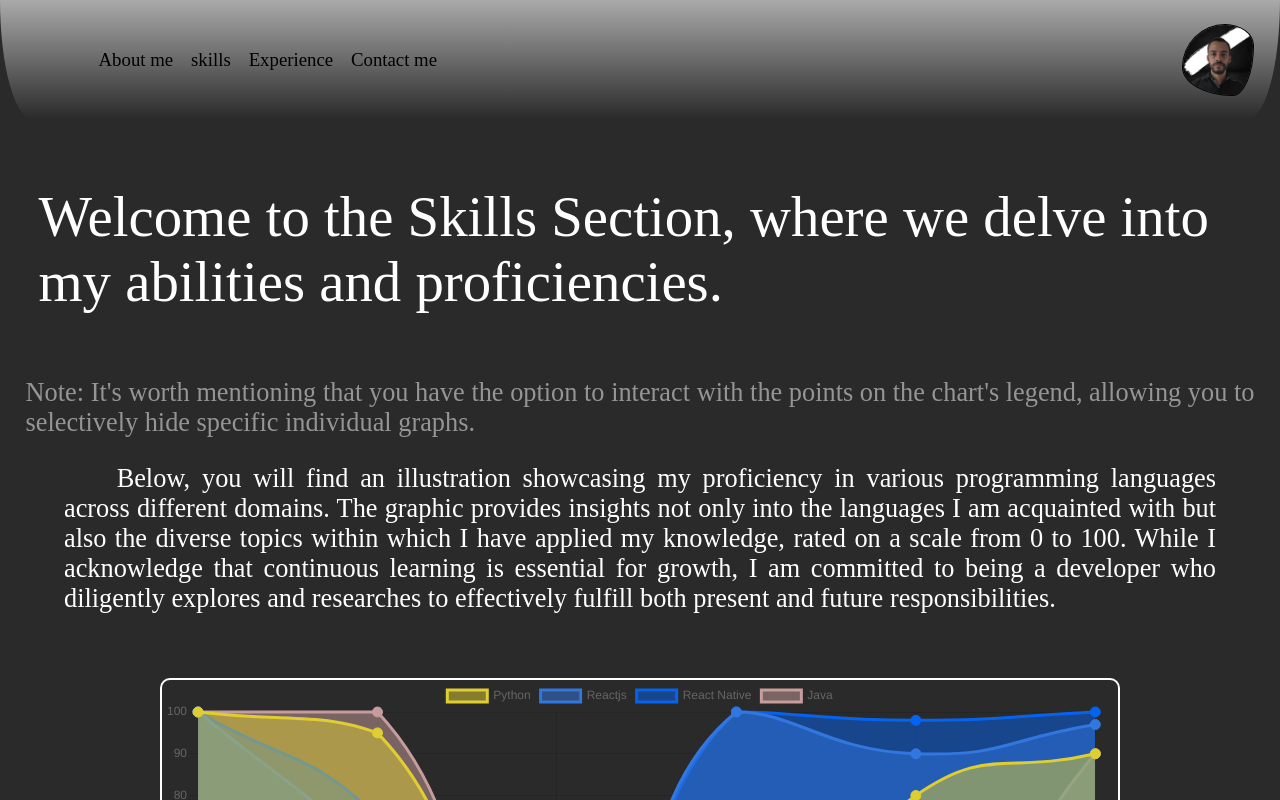
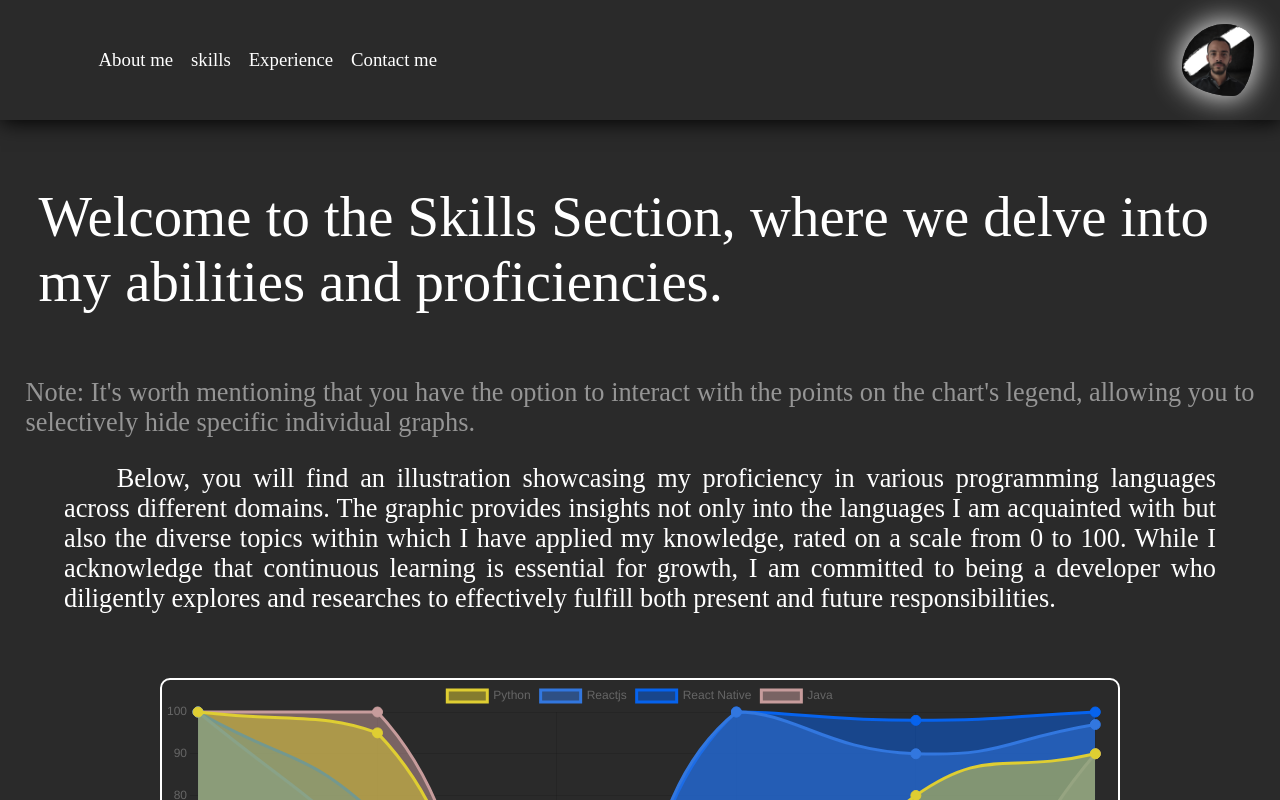
Before and after one commit to jose1Almonte/resume-2.0, a React (Vite) app: page /skills in a window 1280 px wide. Shown: the top 800 px of the page. Built offline with nearby package versions, Linux system fonts and the light colour scheme; a web font is replaced by a local one.

Commit message:
new portfolio

```diff
--- a/src/components/Carousel/Carousel.jsx
+++ b/src/components/Carousel/Carousel.jsx
@@ -47,7 +47,7 @@ export function Carousel() {
             src={image.image}
             />
           <div className='gradientGreyLayer'>
-            <h1>{image.definition}</h1>
+            {/* <h1>{image.definition}</h1> */}
           </div>
           </Link>
           </div>
--- a/src/components/Navbar/Navbar.jsx
+++ b/src/components/Navbar/Navbar.jsx
@@ -16,19 +16,19 @@ export default function Navbar() {
 
   const leftSideOptions = [
     {
-      href: ABOUT_URL,
+      href: 'about',
       text: 'About me',
     },
     {
-      href: SKILLS_URL,
+      href: 'skills',
       text: 'skills',
     },
     {
-      href: EXPERIENCE_URL,
+      href: 'experience',
       text: 'Experience',
     },
     {
-      href: CONTACT_URL,
+      href: 'contact',
       text: 'Contact me',
     },
   ]
@@ -36,6 +36,13 @@ export default function Navbar() {
   const {windowWidth} = useWindowWidth()
 
   const [showNavbar, setShowNavbar] = useState(false);
+
+  const scrollToSection = (sectionId) => {
+    const element = document.getElementById(sectionId);
+    if (element) {
+      element.scrollIntoView({ behavior: 'smooth' });
+    }
+  };
 
   return (
     <>
@@ -50,9 +57,12 @@ export default function Navbar() {
                 {
                   leftSideOptions.map((option, index) => (
                     <li key={index}>
-                      <Link to={option.href} className={Styles.Link}>
+                      <button className={Styles.Link} onClick={() => scrollToSection(option.href)}>
                         <span>{option.text}</span>
-                      </Link>
+                      </button>
+                      {/* <Link to={option.href} className={Styles.Link}>
+                        <span>{option.text}</span>
+                      </Link> */}
                     </li>
                   ))
                 }
--- a/src/components/Navbar/Navbar.module.css
+++ b/src/components/Navbar/Navbar.module.css
@@ -4,8 +4,10 @@
     position: fixed;
     /* height: auto; */
     /* background-color: red; */
-    background: linear-gradient(to bottom, rgba(255, 255, 255, 0.6), rgba(255, 255, 255, 0.5), rgba(255, 255, 255, 0.4), rgba(255, 255, 255, 0.3),rgba(255, 255, 255, 0.2), rgba(255, 255, 255, 0.1), rgba(255, 255, 255, 0));
-    border-radius: 0px 0px 50px 50px/0px 0px 180px 180px;
+    background-color: #2A2A2A;
+    box-shadow: 1px 2px 20px black;
+    /* background: linear-gradient(to bottom, rgba(255, 255, 255, 0.6), rgba(255, 255, 255, 0.5), rgba(255, 255, 255, 0.4), rgba(255, 255, 255, 0.3),rgba(255, 255, 255, 0.2), rgba(255, 255, 255, 0.1), rgba(255, 255, 255, 0)); */
+    /* border-radius: 0px 0px 50px 50px/0px 0px 180px 180px; */
     height: 15vh;
     width: 100%;
     z-index: 999;
@@ -70,7 +72,8 @@
     border-radius: 50px;
     overflow: hidden;
     transition: transform 0.45s ease, border-radius 2s ease, opacity 0.45s ease;
-    border: 1px solid rgba(0,0,0,1);
+    /* border: 1px solid rgba(255,255,255,0.7); */
+    box-shadow: 0px 0px 30px 1px #fff;
 }
 
 .rigthOptions:hover {
@@ -89,12 +92,15 @@
 
 .Link {
     text-decoration: none;
-    color: black;
+    /* color: black; */
+    background-color: transparent;
+    border: none;
+    cursor: pointer;
 }
 
 
 span {
-    color: #000;
+    color: #fff;
     font-family: 'Judson', serif;
     font-size: calc(6px + 1vw);
     font-style: normal;
--- a/src/hooks/useAnimationContainer.jsx
+++ b/src/hooks/useAnimationContainer.jsx
@@ -7,8 +7,8 @@ export function useAnimationContainer() {
       const borderRadiusValues = [
         '60% 40% 30% 70%/60% 30% 70% 40%',
         '40% 60% 70% 30%/30% 70% 40% 60%',
-        '30% 70% 60% 40%/70% 30% 40% 60%',
-        '70% 30% 40% 60%/60% 40% 70% 30%',
+        // '30% 70% 60% 40%/70% 30% 40% 60%',
+        // '70% 30% 40% 60%/60% 40% 70% 30%',
         // Add more borderRadius values as desired
       ];
 
--- a/src/pages/AboutMePage/AboutMePage.module.css
+++ b/src/pages/AboutMePage/AboutMePage.module.css
@@ -5,10 +5,10 @@
     background-position: 50%;
     background-repeat: no-repeat;
     background-size: cover;
-    border: 3px solid rgba(0,0,0,1);
+    border: 3px solid rgba(255,255,255,0.5);
     /* border-radius: 60% 40% 30% 70%/60% 30% 70% 40%; */
     height: 35vw;
     position: relative;
-    transition: all 2s ease-in-out;
+    transition: all 3s ease-in-out;
     width: 35vw;
 }
--- a/src/pages/HomePage/HomePage.jsx
+++ b/src/pages/HomePage/HomePage.jsx
@@ -7,27 +7,45 @@ import meOnAvila from '../../images/meOnAvila.jpg'
 import rm1 from '../../images/rm1.png'
 import carteleraCaracas from '../../images/carteleraCaracas.png'
 import { useWindowWidth } from '../../hooks/useWindowWidth';
+import { useAnimationContainer } from '../../hooks/useAnimationContainer';
 
 
 export function HomePage() {
 
   // const {windowWidth} = useWindowWidth();
-
+  const {borderRadius} = useAnimationContainer();
   return (
     <div className={Styles.giantBox}>
 
-    <div className={Styles.carouselContainer}>
+    {/* <div className={Styles.carouselContainer}>
     <Carousel/>
-    </div>
+    </div> */}
 
     {/* <h1 className={Styles.welcomeMessage}>{windowWidth}</h1> */}
-    <h1 className={Styles.welcomeMessage}>Welcome to my resume page</h1>
+    {/* <h1 className={Styles.welcomeMessage}>Welcome to my resume page</h1> */}
 
-    <div className={Styles.row}>
+    {/* <div className={Styles.row}>
       <Heptagon urlPage={EXPERIENCE_URL} urlImage={meOnAvila}/>
       <Rhombus urlPage={'https://rick-and-morty-site-78b94.web.app/'} urlImage={rm1}/>
       <Heptagon urlPage={'https://microproyecto2-e4653.web.app/'} urlImage={carteleraCaracas}/>
+    </div> */}
+
+    <div className={Styles.section} id='about'>
+      <div className={Styles.firstElement}>
+        <h1>Front-End React Developer </h1>
+      </div>
+
+      <div className={Styles.heroImg} style={{
+        borderRadius: borderRadius,
+      }}/>
+      {/* <h1>hola</h1> */}
     </div>
+
+    <h1 id='skills'>skills</h1>
+
+    <h1 id='experience'>experience</h1>
+
+    <h1 id='contact'>contact</h1>
     </div>
   )
 }
--- a/src/pages/HomePage/HomePage.module.css
+++ b/src/pages/HomePage/HomePage.module.css
@@ -1,4 +1,3 @@
-
 
 .title{
     color: black;
@@ -30,6 +29,41 @@
     padding-top: 40px;
     padding-bottom: 40px;
     flex-wrap: wrap;
+}
+
+.section {
+    min-height: 95vh;
+    display: flex;
+    align-items: center;
+    justify-content: center;
+    /* background-color: green; */
+}
+
+.heroImg {
+    border-color: rgb(58, 62, 65);
+    background-image: url(src/images/Profile.png);
+    /* animation: morph 8s ease-in-out infinite; */
+    background-position: 50%;
+    background-repeat: no-repeat;
+    background-size: cover;
+    border: 3px solid rgba(255,255,255,0.5);
+    /* border-radius: 60% 40% 30% 70%/60% 30% 70% 40%; */
+    height: 70vh;
+    max-height: 45vw;
+    aspect-ratio: 1;
+    position: relative;
+    transition: all 3s ease-in-out;
+    /* width: 50vh; */
+}
+
+.firstElement {
+    /* background-color: red; */
+    /* text-align: justify; */
+}
+
+.firstElement h1 {
+    font-size: 5vw;
+
 }
 
 @media (max-width: 500px) {
```
